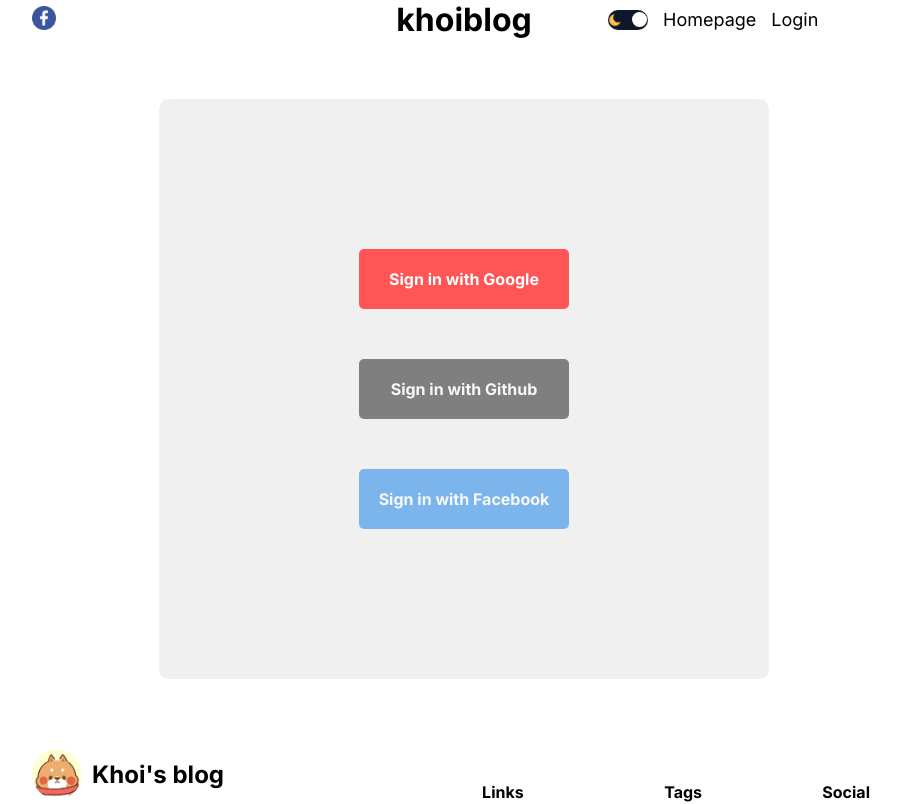
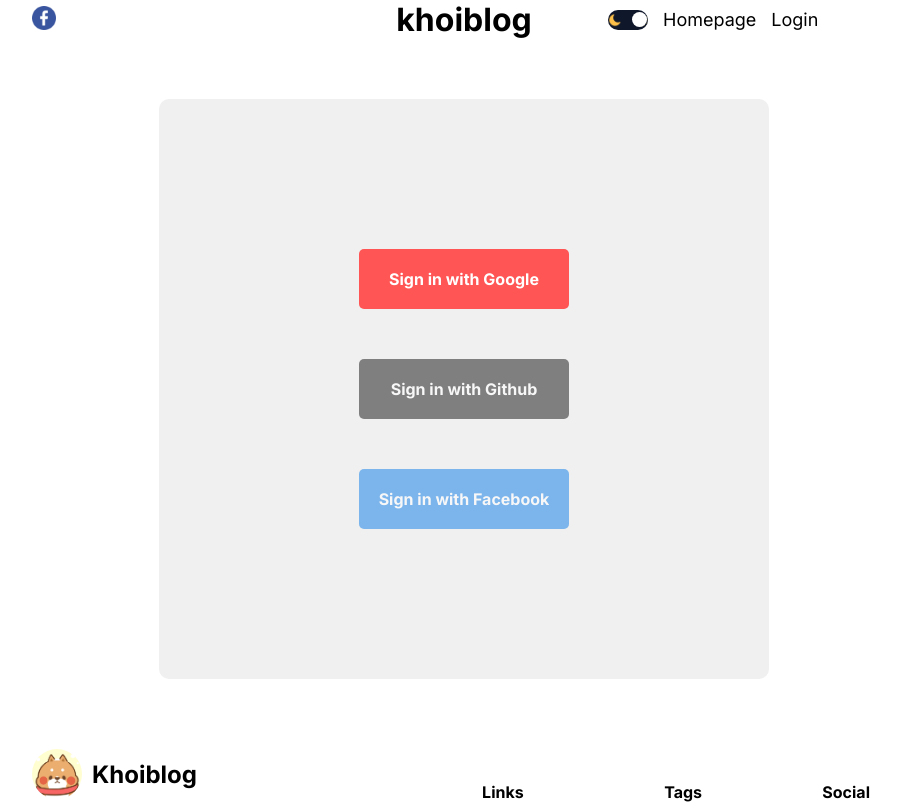
Before and after one commit to khoibuda2504/lama-dev-ecommerce, a Next.js app: page /login in a window 1280 px wide. Shown: the top 804 px of the page, without its empty margins (176-1077 px from the left). Built offline with nearby package versions, Linux system fonts and the light colour scheme; no server answers.

Commit message:
fix bugs

```diff
--- a/package.json
+++ b/package.json
@@ -11,6 +11,7 @@
   "dependencies": {
     "@auth/prisma-adapter": "^1.0.2",
     "@prisma/client": "^5.2.0",
+    "encoding": "^0.1.13",
     "eslint": "8.48.0",
     "eslint-config-next": "13.4.19",
     "firebase": "^10.3.1",
--- a/src/app/write/page.jsx
+++ b/src/app/write/page.jsx
@@ -13,7 +13,7 @@
   getDownloadURL,
 } from "firebase/storage";
 import { app } from "@/utils/firebase";
-import ReactQuill from "react-quill";
+import dynamic from "next/dynamic";
 
 const slugify = (str) =>
   str
@@ -26,6 +26,7 @@
 const WritePage = () => {
   const { status } = useSession();
   const router = useRouter();
+  const ReactQuill = dynamic(() => import('react-quill'), {ssr: false})
 
   const [fileInput, setFileInput] = useState(null);
   const [value, setValue] = useState("");
--- a/src/components/footer/Footer.jsx
+++ b/src/components/footer/Footer.jsx
@@ -9,7 +9,7 @@
       <div className={styles.info}>
         <div className={styles.logo}>
           <Image src="/logo.png" alt="lama blog" width={50} height={50} className={styles.avatar} />
-          <h1 className={styles.logoText}>Khoi's blog</h1>
+          <h1 className={styles.logoText}>Khoiblog</h1>
         </div>
         <p className={styles.desc}>
           Lorem, ipsum dolor sit amet consectetur adipisicing elit. Enim
```
Also changed, not shown: 2 other files (tests, documents, lock files or other folders).
